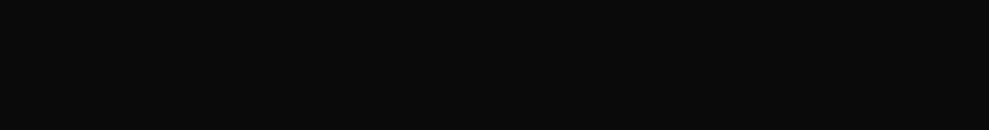
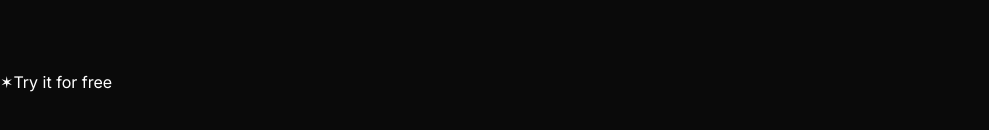
Before and after one commit to ervanervan/layers-landing-page, a Next.js app: page / in a window 1280 px wide. Shown: the part 4939-5069 px from the top of the page, without its empty margins (0-989 px from the left). Before the commit the page ends 4913 px from the top, so only its background shows below. Built offline with nearby package versions, Linux system fonts and the light colour scheme.

Commit message:
update: CallToAction component

```diff
--- a/src/app/page.tsx
+++ b/src/app/page.tsx
@@ -5,6 +5,7 @@
 import Features from "@/sections/Features";
 import Integrations from "@/sections/Integrations";
 import Faqs from "@/sections/Faqs";
+import CallToAction from "@/sections/CallToAction";
 
 export default function Home() {
   return (
@@ -16,6 +17,7 @@
       <Features />
       <Integrations />
       <Faqs />
+      <CallToAction />
     </>
   );
 }
--- a/src/sections/CallToAction.tsx
+++ b/src/sections/CallToAction.tsx
@@ -1,3 +1,10 @@
 export default function CallToAction() {
-    return <div>Call To Action</div>;
+  return (
+    <section className="py-24">
+      <div>
+        <span>&#10038;</span>
+        <span>Try it for free</span>
+      </div>
+    </section>
+  );
 }
```
Also changed, not shown: src/sections/Navbar.tsx (indentation only).
